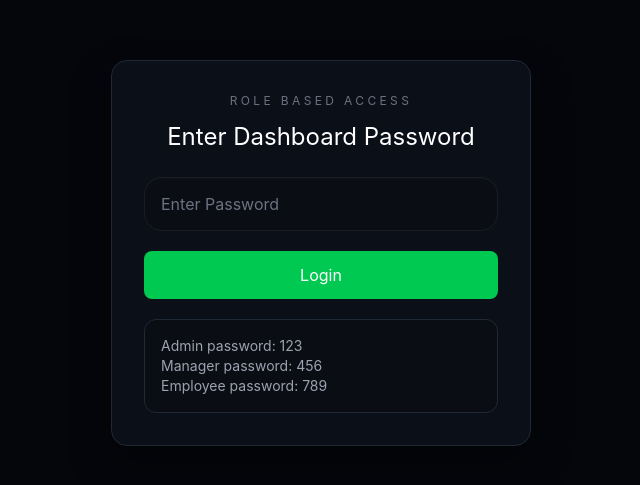
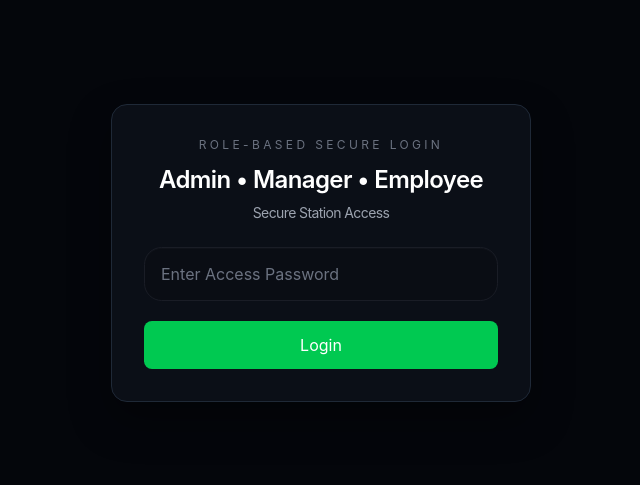
Before and after one commit to shivamdhakad-web/aasthaenterprisesjiobp, a React (Vite) app in the folder frontend/: page /login in a window 1280 px wide. Shown: the part 147-632 px from the top of the page, without its empty margins (319-959 px from the left). Built offline with nearby package versions, Linux system fonts and the light colour scheme.

Commit message:
complete website

```diff
--- a/frontend/src/pages/Login.jsx
+++ b/frontend/src/pages/Login.jsx
@@ -68,14 +68,28 @@ export default function Login() {
   return (
     <div className="flex h-screen items-center justify-center bg-[var(--bg-main)] px-4 transition-colors duration-300">
       <div className="theme-surface w-full max-w-[420px] rounded-2xl border p-8 text-center">
-        <p className="text-xs uppercase tracking-[0.28em] text-[color:var(--text-muted)]">Role Based Access</p>
-        <h2 className="theme-text-strong mt-3 text-2xl">
-          {stage === "employee" ? "Select Employee And Enter Personal Password" : "Enter Dashboard Password"}
-        </h2>
+        <p className="text-xs uppercase tracking-[0.28em] text-[color:var(--text-muted)]">Role-Based Secure Login</p>
+        <h2 className="theme-text-strong mt-3 text-2xl font-semibold leading-tight tracking-tight">
+  {stage === "employee" ? (
+    <span className="flex flex-col items-center gap-1">
+      <span>Employee Verification</span>
+      <span className="text-sm font-normal text-[color:var(--text-secondary)]">
+        Select employee & enter personal password
+      </span>
+    </span>
+  ) : (
+    <span className="flex flex-col items-center gap-1">
+      <span>Admin • Manager • Employee</span>
+      <span className="text-sm font-normal text-[color:var(--text-secondary)] mt-1">
+        Secure Station Access
+      </span>
+    </span>
+  )}
+</h2>
 
         <input
           type="password"
-          placeholder="Enter Password"
+          placeholder="Enter Access Password"
           value={password}
           onChange={(event) => setPassword(event.target.value)}
           className="input mt-6 rounded-lg p-3"
@@ -129,11 +143,11 @@ export default function Login() {
           </button>
         ) : null}
 
-        <div className="mt-5 rounded-xl border border-[color:var(--border-strong)] bg-[var(--bg-soft)] p-4 text-left text-sm text-[color:var(--text-secondary)]">
+        {/* <div className="mt-5 rounded-xl border border-[color:var(--border-strong)] bg-[var(--bg-soft)] p-4 text-left text-sm text-[color:var(--text-secondary)]">
           {passwordHints.map((hint) => (
             <p key={hint}>{hint}</p>
           ))}
-        </div>
+        </div> */}
       </div>
     </div>
   )
```
